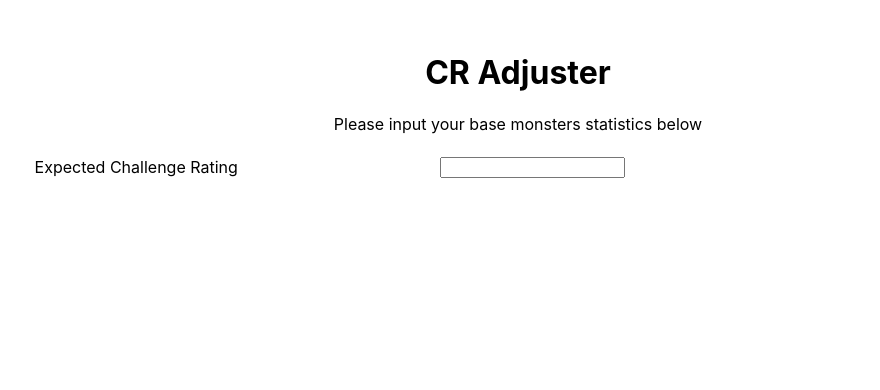
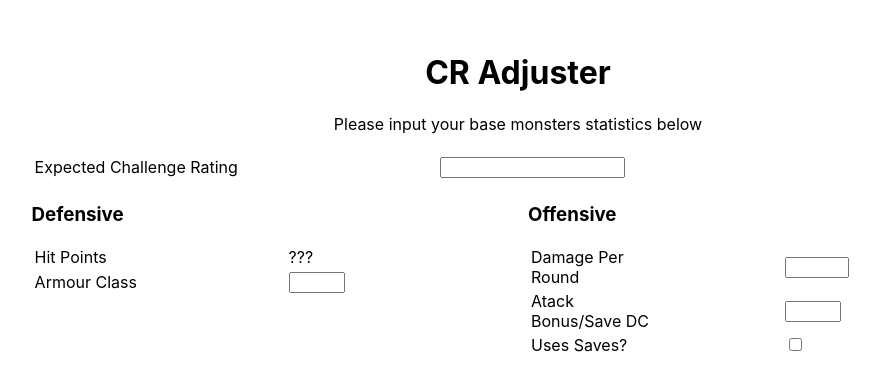
Before and after one commit to tplamondon/5e-CR-Adjuster-React, a React (Create React App) app: page / in a window 1280 px wide. Shown: the top 390 px of the page, without its empty margins (122-1002 px from the left). Built offline with nearby package versions, Linux system fonts and the light colour scheme.

Commit message:
finished gridcontainer2

```diff
--- a/src/App.js
+++ b/src/App.js
@@ -19,6 +19,56 @@ function App() {
           </tr>
         </table>
       </div>
+
+      <div class="grid-container2 padding10">
+        <div id="defensiveCRDiv">
+          <h3>Defensive</h3>
+          <table class="threeSpaced">
+            <tr>
+              <td class="width33">Hit Points</td>
+              <td class="width34"></td>
+              <td class="width33">
+                <input type="hidden" onchange="fieldChanged()" id="hit-points-value" name="hit-points-value" value="-1" />
+                <span id="hit-points">???</span>
+              </td>
+            </tr>
+            <tr>
+              <td class="width33">Armour Class</td>
+              <td class="width34"></td>
+              <td class="width33">
+                <input type="number" onchange="fieldChanged()" id="ac" name="ac" min="1" max="50" />
+              </td>
+            </tr>
+          </table>
+        </div>
+
+        <div id="offensiveCRDiv">
+          <h3>Offensive</h3>
+          <table class="threeSpaced">
+            <tr>
+              <td class="width33">Damage Per Round</td>
+              <td class="width34"></td>
+              <td class="width33">
+                <input type="number" onchange="fieldChanged()" id="damagePerRound" name="damagePerRound" min="0" max="320" />
+              </td>
+            </tr>
+            <tr>
+              <td class="width33">Atack Bonus/Save DC</td>
+              <td class="width34"></td>
+              <td class="width33">
+                <input type="number" onchange="fieldChanged()" id="atkBonus" name="atkBonus" min="-5" max="50" />
+              </td>
+            </tr>
+            <tr>
+              <td class="width33">Uses Saves?</td>
+              <td class="width34"></td>
+              <td class="width33">
+                <input type="checkbox" onchange="fieldChanged()" id="useSave" name="useSave" />
+              </td>
+            </tr>
+          </table>
+        </div>
+      </div>
     </div>
   );
 }
```
